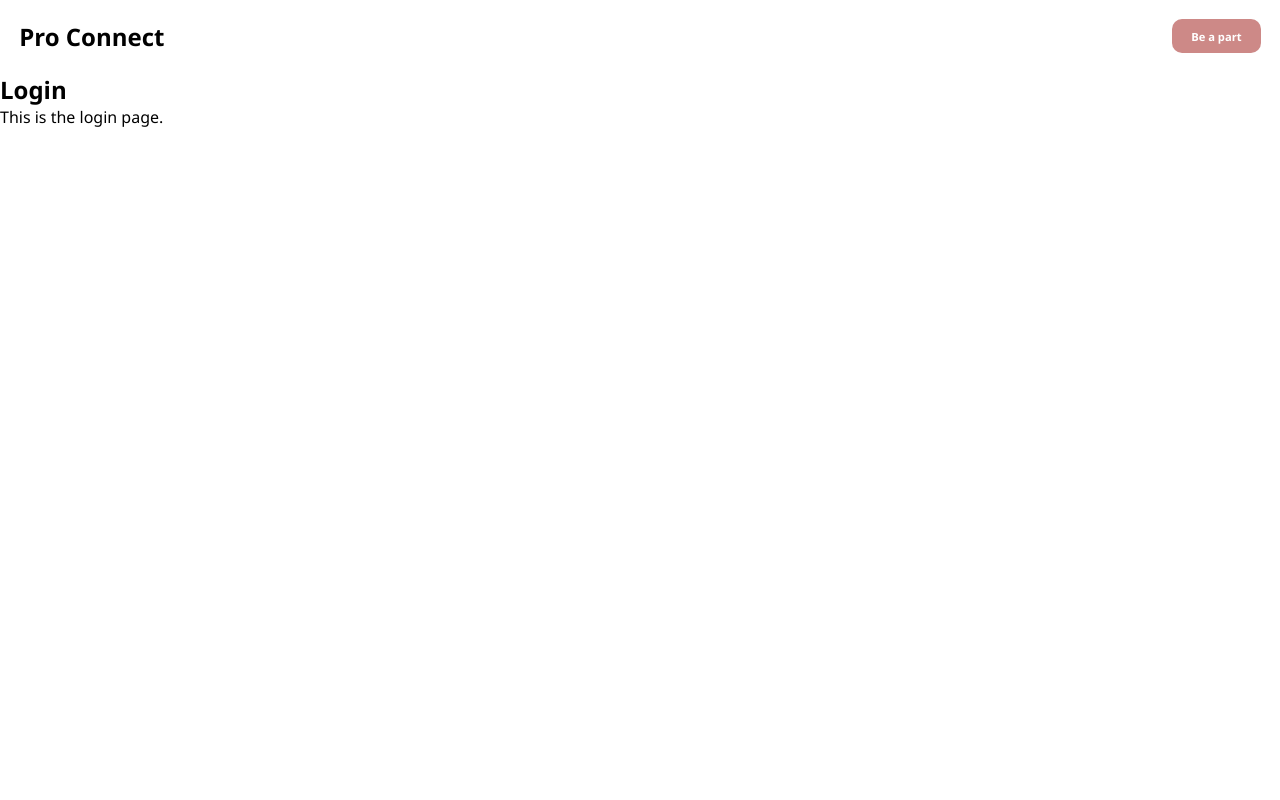
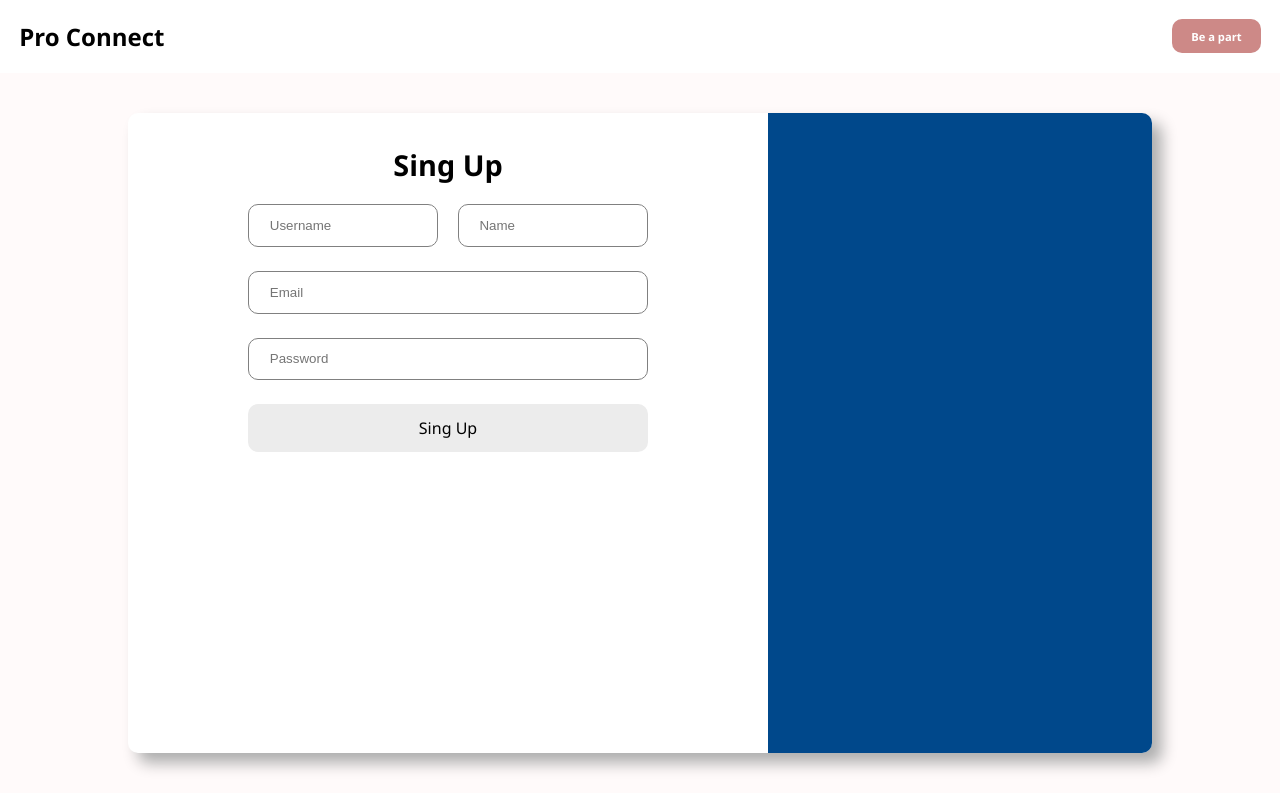
Before and after one commit to shubhamjakate0505/Social-Media-Platform, a Next.js app in the folder my-app/: page /login in a window 1280 px wide. Built offline with nearby package versions, Linux system fonts and the light colour scheme.

Commit message:
Authetiction-page

```diff
--- a/my-app/src/pages/login/index.jsx
+++ b/my-app/src/pages/login/index.jsx
@@ -1,13 +1,52 @@
 import UserLayout from '@/layouts/UserLayout'
-import React from 'react'
+import React, { useEffect, useState } from 'react'
+import { useSelector } from 'react-redux'
+import { useRouter } from 'next/router'
+import styles from './style.module.css'
 
 function loginComponent() {
+
+  const authState=useSelector((state)=>state.auth)
+  const router=useRouter();
+  const [userLoginMethod,setUserLoginMethod]=useState(false);
+
+  // const isLoginMethod=useState(false);
+  useEffect(()=>{
+    if(authState.loggedIn){
+      router.push("/home");
+  }})
+
+
+
+
   return (
     <UserLayout>
-      <h2>Login</h2>
-    <p>This is the login page.</p>
+      <div className={styles.container}>
+          <div className={styles.cardContainer}>
+          <div className={styles.cardContainer_left}>
+            <p className={styles.cardleft_heading}>{ userLoginMethod ? "Sing in":"Sing Up"}</p>
+
+              <div className={styles.inputContainer}>
+                <div className={styles.inputRow}>
+                  <input  className={styles.inputFiled}  type="text" placeholder='Username'/>
+                  <input  className={styles.inputFiled}  type="text" placeholder='Name'/>
+                </div>
+                  <input  className={styles.inputFiled}  type="text" placeholder='Email'/>
+
+                  <input  className={styles.inputFiled}  type="text" placeholder='Password'/>
+                <div className={styles.buttonWithOutline}>
+                  <p>{userLoginMethod ?"Sing In":"Sing Up"}</p>
+                </div>
+              </div>
+
+          </div>
+          <div className={styles.cardContainer_right}></div>
+        </div>
+
+      </div>
     </UserLayout>
   )
+
 }
 
 export default loginComponent
--- a/my-app/src/pages/login/style.module.css
+++ b/my-app/src/pages/login/style.module.css
@@ -0,0 +1,68 @@
+.container{
+    display: flex;
+    justify-content: center;
+    height: 90vh;
+    align-items: center;
+    background: snow;
+}
+
+.cardContainer{
+    height: 80vh;
+    display: flex;
+    border-radius: 10px;
+    overflow: hidden;
+    width: 80vw;
+    background-color: white;
+    box-shadow: 10px 10px 15px rgba(173,173,173);
+}
+.cardContainer_left{
+    flex: 0.6;
+    padding: 2rem;
+    text-align: center;
+
+}
+.cardContainer_right{
+    flex: 0.4;
+    background:#00488b;
+    display: flex;
+    justify-content: center;
+    align-items: center;
+}
+.cardleft_heading{
+    font-weight: bold;
+    font-size: 1.8rem;
+}
+.inputFiled{
+    padding-inline: 1.3rem;
+    padding-block: 0.8rem;
+    outline: none;
+    border-radius: 10px;
+    border: 1px solid gray;
+    width: 100%;
+}
+.inputContainer{
+    display: flex;
+    flex-direction: column;
+    justify-content: center;
+    padding-top: 1.3rem;
+    align-items: center;
+    max-width: 400px;
+    margin: 0 auto;
+    gap: 1.5rem;
+}
+.inputRow{
+    width: fit-content;
+    display: flex;
+
+    gap:1.2rem
+}
+.buttonWithOutline{
+    padding: 0.8rem 1.3rem;
+    background: rgb(236, 236, 236);
+    width: 100%;
+
+    border-radius: 10px;
+
+    cursor: pointer;
+
+}
```
